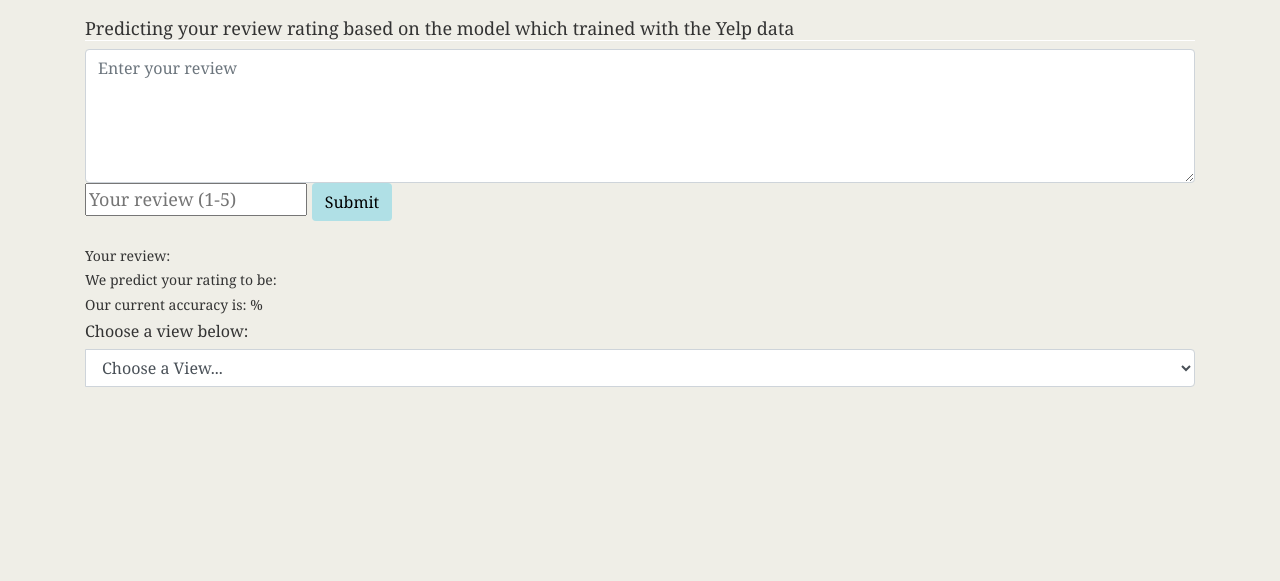
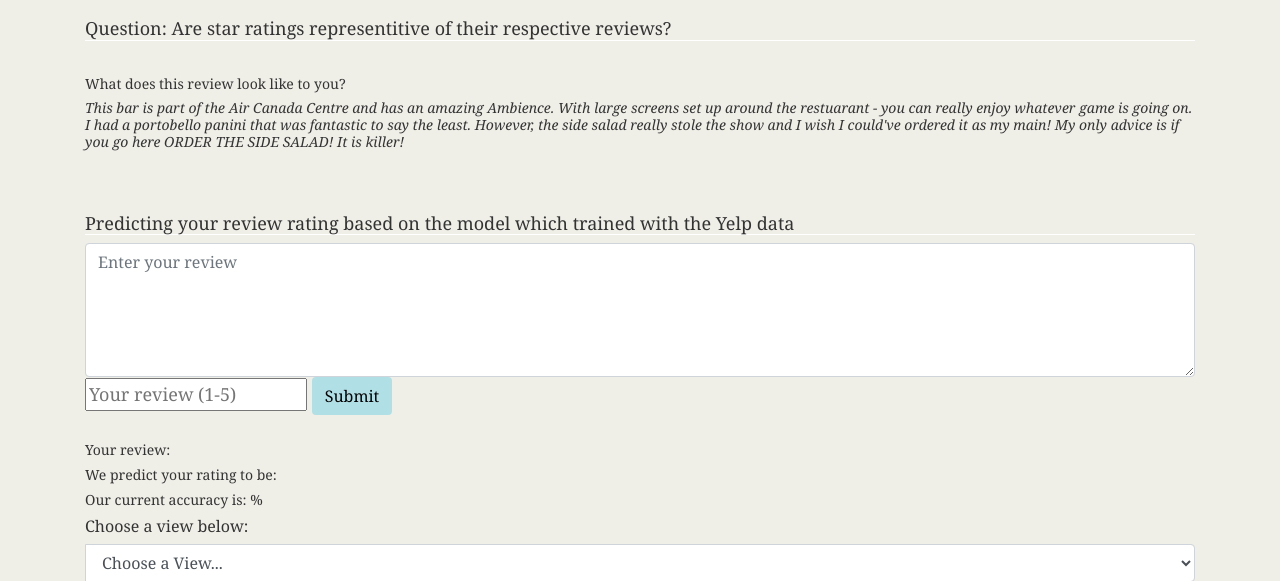
Before and after one commit to Beheshteh/review_rater_final, a Flask app: page / in a window 1280 px wide. Shown: the part 322-903 px from the top of the page. Before the commit the page ends 709 px from the top, so only its background shows below. Run offline with Flask 2, Linux system fonts and the light colour scheme; some libraries are stand-ins or nearby versions.

Commit message:
added a question

```diff
--- a/templates/index.html
+++ b/templates/index.html
@@ -36,6 +36,12 @@
 
 
     <img  id="mainpicture" src="https://dataxboost.files.wordpress.com/2018/03/nlp.jpg?w=880&h=312&crop=1">
+    <br>
+    <h3>Question: Are star ratings representitive of their respective reviews?</h3>
+    <br>
+    <h5>What does this review look like to you?</h5>
+    <h5><i>This bar is part of the Air Canada Centre and has an amazing Ambience. With large screens set up around the restuarant - you can really enjoy whatever game is going on. I had a portobello panini that was fantastic to say the least. However, the side salad really stole the show and I wish I could've ordered it as my main! My only advice is if you go here ORDER THE SIDE SALAD! It is killer!</i></h5>
+    <br>
     <br>
     <h3> Predicting your review rating based on the model which trained with the Yelp data </h3>
 
```
Also changed, not shown: templates/methods.html (+0 -31 lines).
